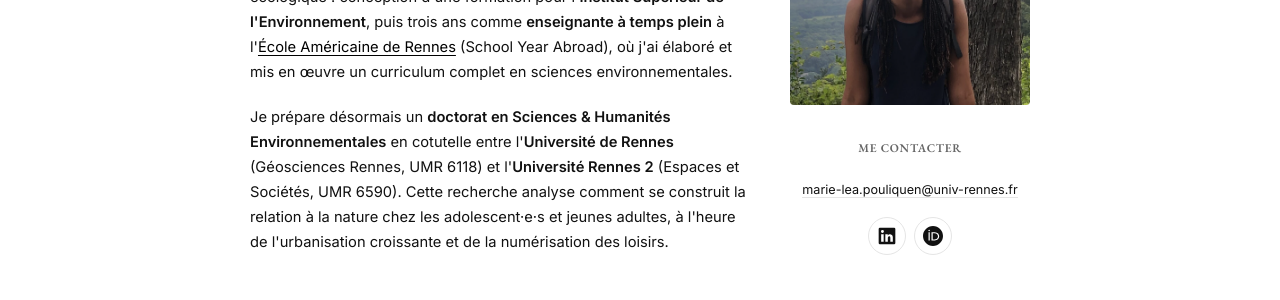
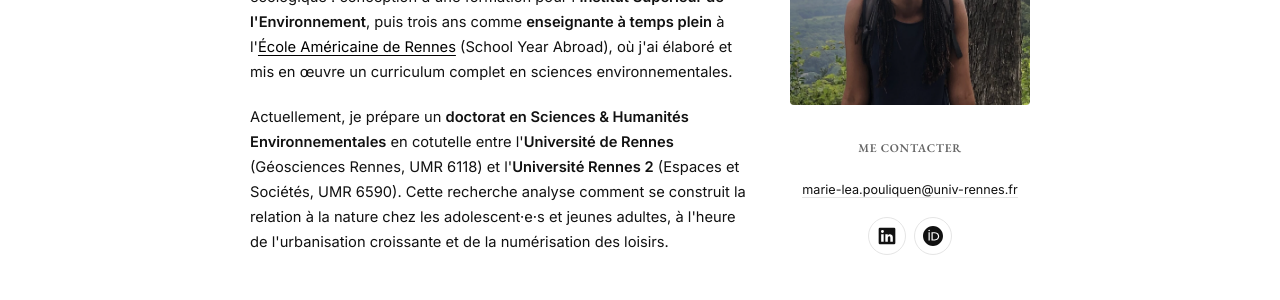
Before and after one commit to marieleapouliquen/marieleapouliquen.github.io, a Jekyll site: the page built from _pages/about.md, in a window 1280 px wide. Shown: the part 287-587 px from the top of the page. Built offline with Jekyll 4.4.1, drawn with Linux system fonts in a browser that asks for light colours.

Commit message:
Update about.md

```diff
--- a/_pages/about.md
+++ b/_pages/about.md
@@ -14,7 +14,7 @@ body_class: page-accordion
 
     <p>Diplômée de l'<strong>Institut Mines-Télécom Nord Europe</strong> (ex-École des Mines de Douai) et de l'<strong>ENS Ulm</strong> (Master Sciences de l'Océan, de l'Atmosphère et du Climat), j'ai d'abord exercé dans l'éducation à la transition écologique : conception d'une formation pour l'<strong>Institut Supérieur de l'Environnement</strong>, puis trois ans comme <strong>enseignante à temps plein</strong> à l'<a href="{{ '/sya/' | relative_url }}">École Américaine de Rennes</a> (School Year Abroad), où j'ai élaboré et mis en œuvre un curriculum complet en sciences environnementales.</p>
 
-    <p>Je prépare désormais un <strong>doctorat en Sciences &amp; Humanités Environnementales</strong> en cotutelle entre l'<strong>Université de Rennes</strong> (Géosciences Rennes, UMR 6118) et l'<strong>Université Rennes 2</strong> (Espaces et Sociétés, UMR 6590). Cette recherche analyse comment se construit la relation à la nature chez les adolescent·e·s et jeunes adultes, à l'heure de l'urbanisation croissante et de la numérisation des loisirs.</p>
+    <p>Actuellement, je prépare un <strong>doctorat en Sciences &amp; Humanités Environnementales</strong> en cotutelle entre l'<strong>Université de Rennes</strong> (Géosciences Rennes, UMR 6118) et l'<strong>Université Rennes 2</strong> (Espaces et Sociétés, UMR 6590). Cette recherche analyse comment se construit la relation à la nature chez les adolescent·e·s et jeunes adultes, à l'heure de l'urbanisation croissante et de la numérisation des loisirs.</p>
 
   </div>
 
```
